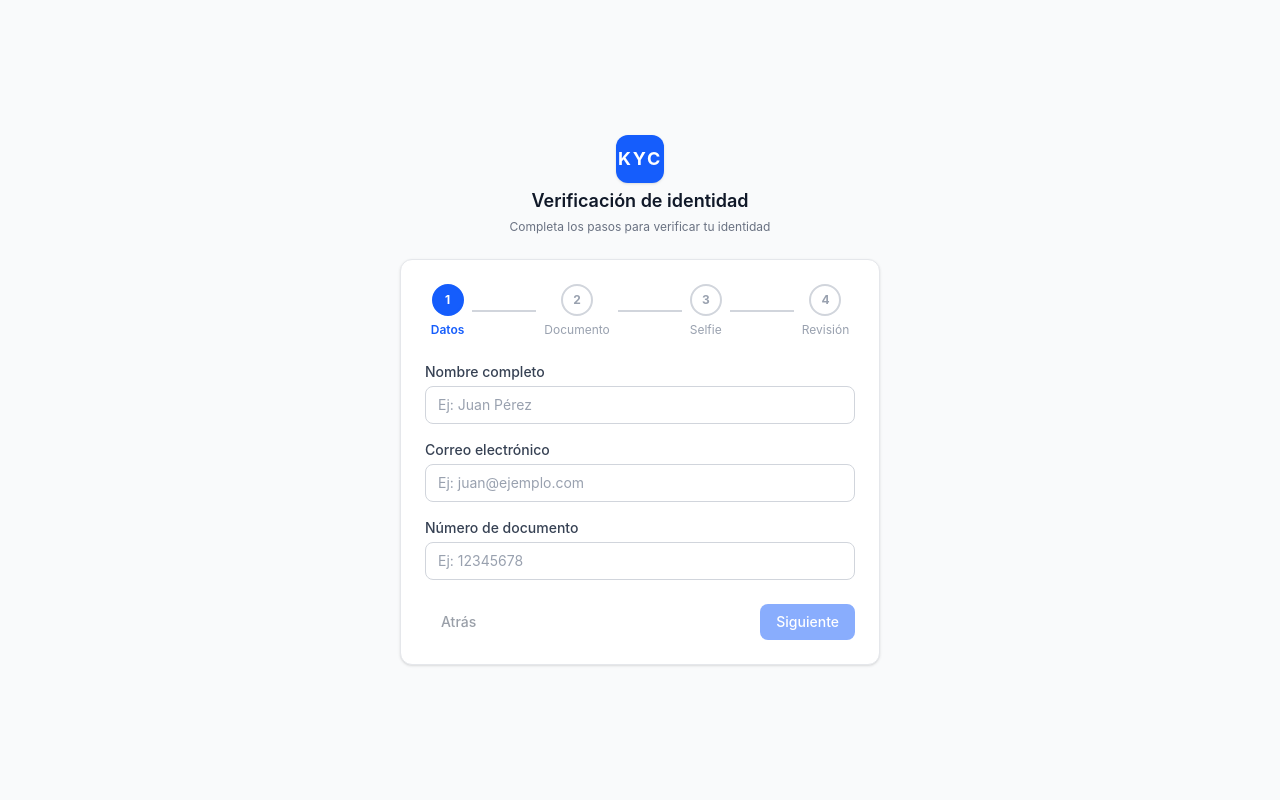
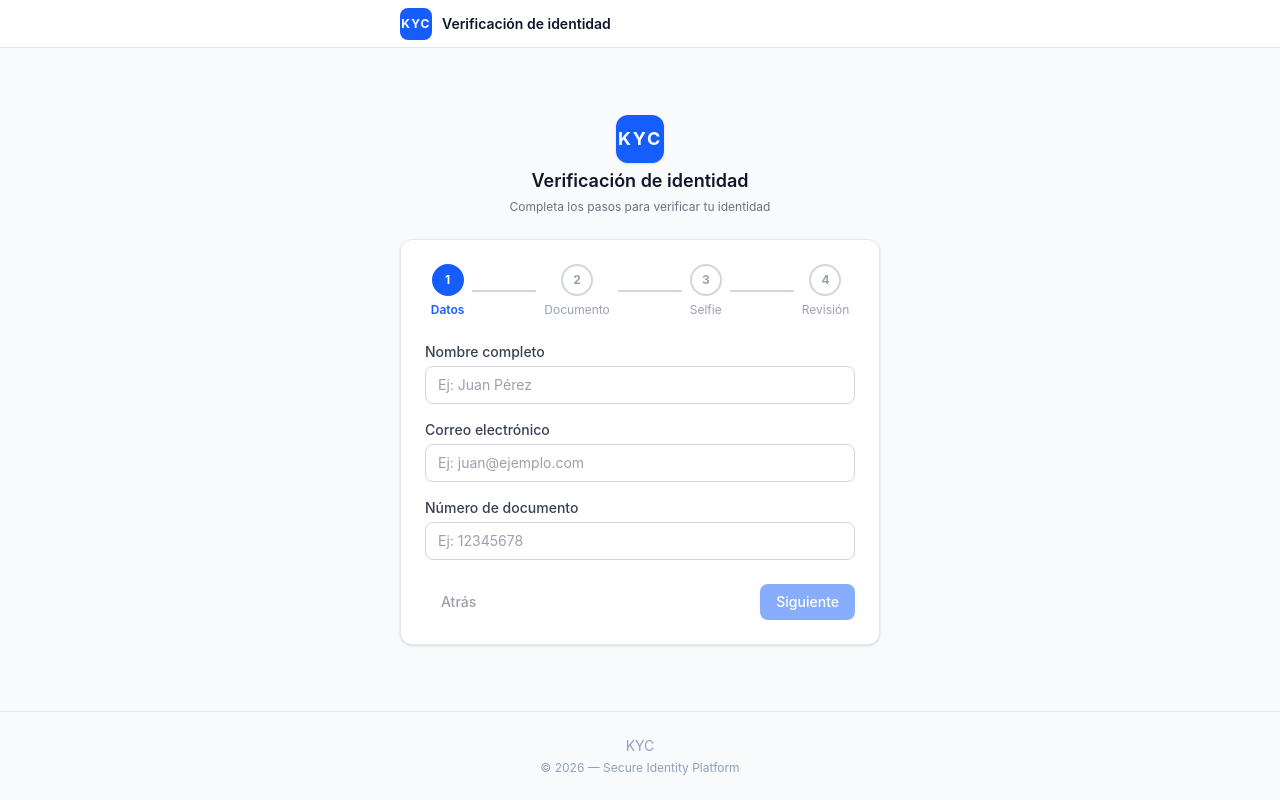
Before and after one commit to JuanMaa15/KYC-frontend, a React (Vite) app: page / in a window 1280 px wide. Built offline with nearby package versions, Linux system fonts and the light colour scheme; no server answers.

Commit message:
feat(ui): agregar header con navegación y footer al layout principal

```diff
--- a/src/App.tsx
+++ b/src/App.tsx
@@ -14,7 +14,19 @@ export default function App() {
   }
 
   return (
-    <div className="flex min-h-screen items-center justify-center bg-gray-50 p-4 dark:bg-gray-950">
+    <div className="flex min-h-screen flex-col bg-slate-50">
+      <header className="flex h-12 items-center border-b border-slate-200 bg-white px-4">
+        <div className="mx-auto flex w-full max-w-[480px] items-center gap-2.5">
+          <div className="flex h-8 w-8 items-center justify-center rounded-lg bg-blue-600">
+            <span className="text-xs font-bold tracking-widest text-white">KYC</span>
+          </div>
+          <span className="text-sm font-semibold text-slate-900">
+            Verificación de identidad
+          </span>
+        </div>
+      </header>
+
+      <main className="flex flex-1 flex-col items-center justify-center p-4">
         {view === 'wizard' && <KycWizardPage onComplete={handleComplete} />}
         {view === 'status' && verificationId && (
           <StatusPage
@@ -25,6 +37,14 @@ export default function App() {
             }}
           />
         )}
+      </main>
+
+      <footer className="border-t border-slate-200 py-6 text-center">
+        <p className="text-sm text-slate-400">KYC</p>
+        <p className="mt-1 text-xs text-slate-400">
+          &copy; 2026 &mdash; Secure Identity Platform
+        </p>
+      </footer>
     </div>
   )
 }
```
Lines whose indentation alone changed are shown as unchanged.
